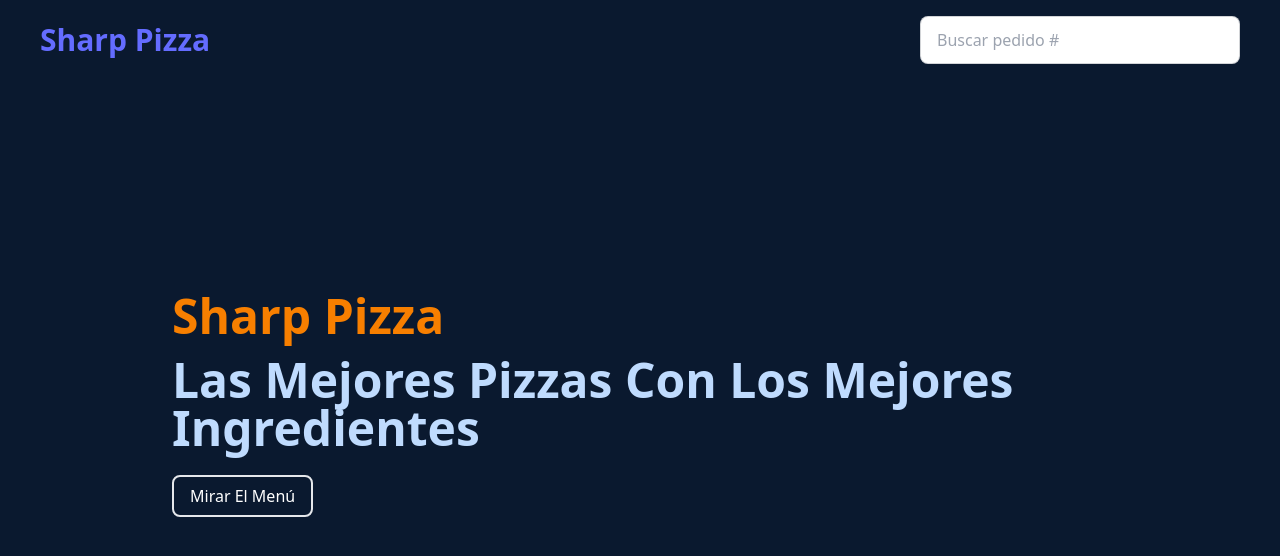
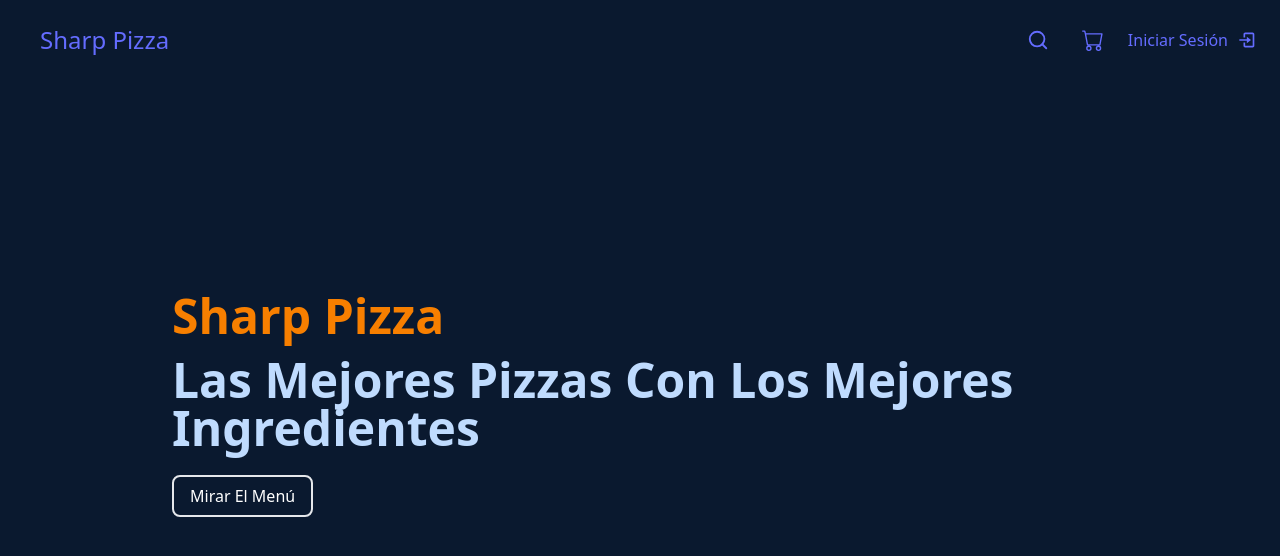
Before and after one commit to No-Country/c14-46-m-csharp-react, a React (Vite) app in the folder front/sharp-pizza/: page / in a window 1280 px wide. Shown: the top 556 px of the page. Built offline with nearby package versions, Linux system fonts and the light colour scheme.

Commit message:
Building a new Navbar

```diff
--- a/front/sharp-pizza/src/ui/Header.jsx
+++ b/front/sharp-pizza/src/ui/Header.jsx
@@ -1,16 +1,90 @@
-import { Link } from "react-router-dom"
-import Username from "../features/user/Username"
+import { FaBars, FaTimes } from 'react-icons/fa';
+import { useState } from 'react';
+import { BiLogIn } from 'react-icons/bi';
+import { BsCart } from 'react-icons/bs';
+import { FiSearch } from 'react-icons/fi';
+import { Link } from 'react-router-dom';
 
-const Header = () => {
+const Navbar = () => {
+  const [nav, setNav] = useState(false);
+  const handleClick = () => setNav(!nav);
+
+  const [searchOpen, setSearchOpen] = useState(false);
+  const toggleSearch = () => {
+    setSearchOpen(!searchOpen);
+  };
+
+  const handleInputClick = (e) => {
+    e.stopPropagation(); // Evita que se propague el evento de click al contenedor
+  };
+
   return (
-    <header className="flex fixed top-0 mb-10 justify-between items-center bg-[#0a192f] h-20 w-full px-10 z-10">
-      <Link to={'/'} className="text-3xl font-bold">Sharp Pizza</Link>
-      <input type="text" placeholder="Buscar pedido #" className="input input-bordered w-full max-w-xs" />
+    <div className='flex fixed top-0 pl-10 w-full h-[80px] justify-between items-center px-6 bg-[#0a192f] text-gray-300'>
+      <div>
+        <a href='#' className='cursor-pointer'>
+          <Link to='/' className='text-2xl'>Sharp Pizza</Link>
+        </a>
+      </div>
 
-      <Username />
+      <ul className='hidden md:flex space-x-6 items-center'>
+        <li>
+          <a href='#' onClick={toggleSearch} className='flex items-center'>
+            <FiSearch
+              className={`ml-2 hover:text-blue-500 ${
+                searchOpen ? 'w-12' : 'w-6'
+              } transition-all duration-3000 ease-in-out`}
+              size={22}
+            />
+            {searchOpen && (
+              <input
+                type='text'
+                placeholder='Busca Tu Pizza...'
+                className='input input-bordered input-sm w-full max-w-xs ml-2'
+                onClick={handleInputClick}
+              />
+            )}
+          </a>
+        </li>
+        <li>
+          <Link to='/cart' href='#' className='hover:text-blue-500 flex items-center'>
+            <BsCart className='ml-2' size={22} />
+          </Link>
+        </li>
+        <li>
+          <Link to='/login' className='hover:text-blue-500 flex items-center'>
+            Iniciar Sesión
+            <BiLogIn className='ml-2' size={20} />
+          </Link>
+        </li>
+      </ul>
 
-    </header>
-  )
-}
+      {/* Hamburger */}
+      <div onClick={handleClick} className='md:hidden z-10'>
+        {!nav ? <FaBars /> : <FaTimes />}
+      </div>
 
-export default Header
+      {/* Mobile menu */}
+      <ul
+        className={
+          !nav
+            ? 'hidden'
+            : 'absolute top-0 left-0 w-full h-screen bg-[#0a192f] flex flex-col justify-center items-center'
+        }
+      >
+        <li className='py-6 text-4xl'>
+          <a href='#' className='hover:text-blue-500'>
+            Home
+          </a>
+        </li>
+
+        <li className='py-6 text-4xl'>
+          <a href='#' className='hover:text-blue-500'>
+            Login
+          </a>
+        </li>
+      </ul>
+    </div>
+  );
+};
+
+export default Navbar;
```
